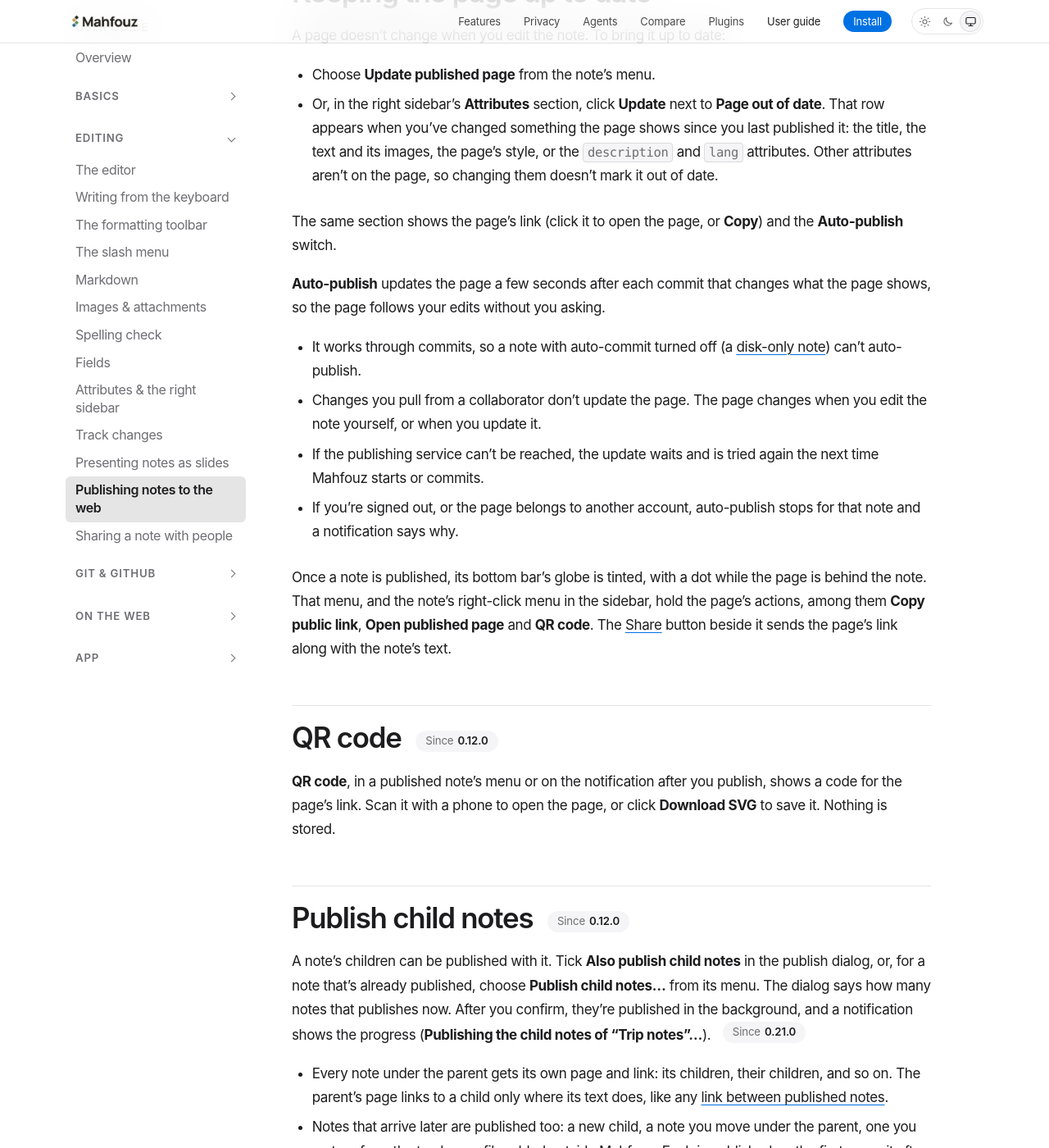
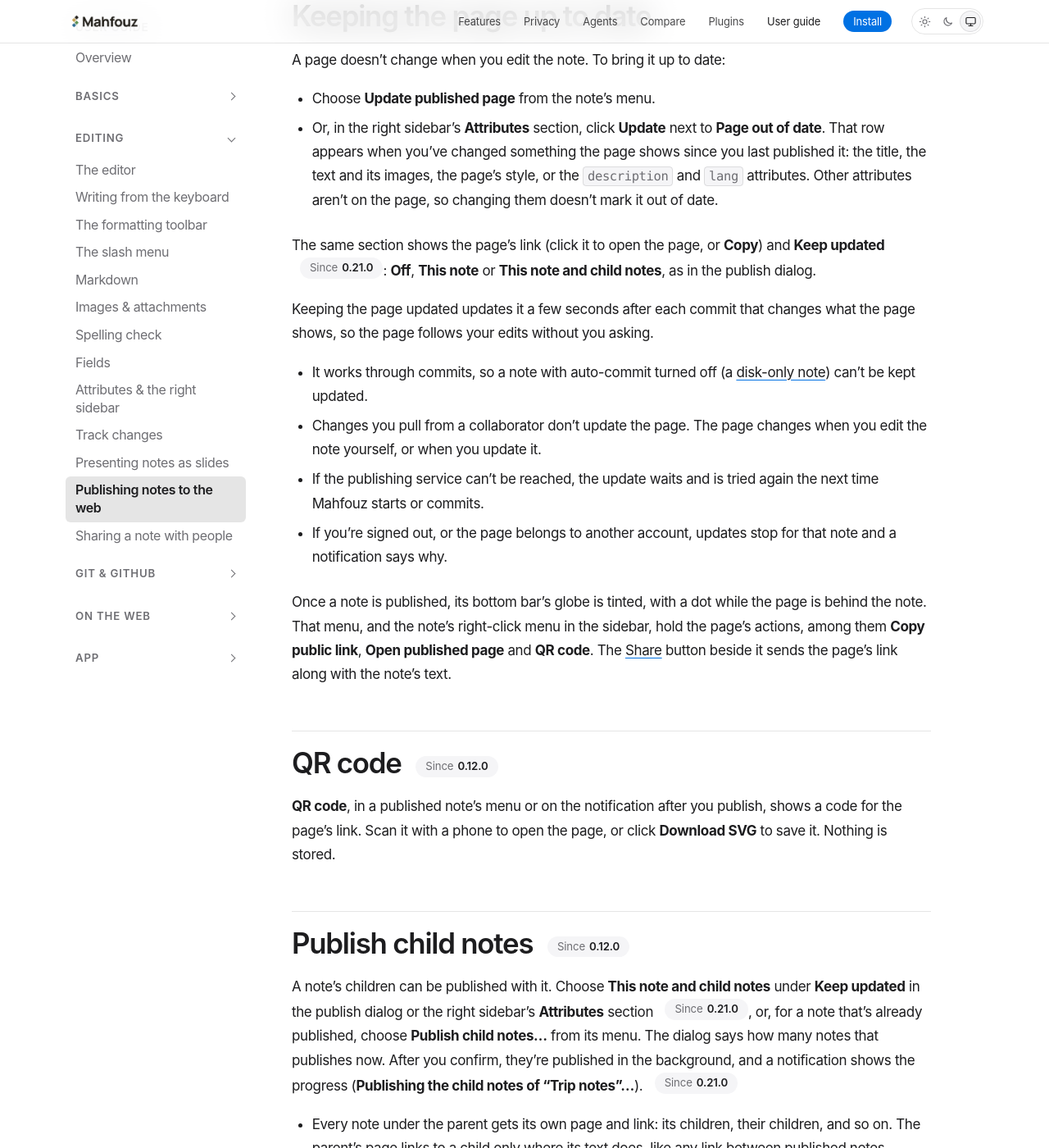
Before and after one commit to mahfouz-app/docs, a Jekyll site: the page built from guide/publishing.md, in a window 1280 px wide and 1400 px high, scrolled down 2991 px. Shown: the whole window at 82% size. Built offline with Jekyll 4.4.1, drawn with Linux system fonts in a browser that asks for light colours; some of the changed text lies outside the part shown.

Commit message:
docs(publishing): Keep updated and the publish level (#285)
* docs(publishing): Keep updated and the publish level (0.21.0)

publish: self | children | never replaces auto_publish, publish_children
and no_publish; the publish dialog and Page settings have one Keep updated
choice.

Co-Authored-By: Claude Opus 5.5 <noreply@anthropic.com>

* docs(publishing): Keep updated lives in the Attributes section

Co-Authored-By: Claude Opus 5.5 <noreply@anthropic.com>

---------

Co-authored-by: Claude Opus 5.5 <noreply@anthropic.com>

```diff
--- a/guide/publishing.md
+++ b/guide/publishing.md
@@ -40,11 +40,12 @@ what goes public:
   in the view to leave it out. {% include since.html v="0.16.0" %}
 
 Choose the page's **Visibility** (see [Visibility](#visibility)) and
-**Theme** (see [Themes](#themes)). Turn on **Auto-publish changes**
-{% include since.html v="0.13.0" %} if you want
-the page to follow the note (see
-[Keeping the page up to date](#keeping-the-page-up-to-date)), then click
-**Publish**.
+**Theme** (see [Themes](#themes)). Under **Keep updated** {% include since.html v="0.21.0" %}, choose
+**This note** if you want the page to follow the note (see
+[Keeping the page up to date](#keeping-the-page-up-to-date)), or **This
+note and child notes** to publish the notes under it too (see
+[Publish child notes](#publish-child-notes)). **Off** publishes the page
+once. Then click **Publish**.
 
 The dialog closes right away and the page is published in the background,
 so you can keep working. {% include since.html v="0.21.0" %} A notification shows the progress
@@ -126,21 +127,22 @@ A page doesn't change when you edit the note. To bring it up to date:
   of date.
 
 The same section shows the page's link (click it to open the page, or
-**Copy**) and the **Auto-publish** switch.
+**Copy**) and **Keep updated** {% include since.html v="0.21.0" %}: **Off**, **This note** or **This note
+and child notes**, as in the publish dialog.
 
-**Auto-publish** updates the page a few seconds after each commit that
+Keeping the page updated updates it a few seconds after each commit that
 changes what the page shows, so the page follows your edits without you
 asking.
 
 - It works through commits, so a note with auto-commit turned off (a
   [disk-only note](/guide/history/#auto-commit-and-disk-only-notes)) can't
-  auto-publish.
+  be kept updated.
 - Changes you pull from a collaborator don't update the page. The page
   changes when you edit the note yourself, or when you update it.
 - If the publishing service can't be reached, the update waits and is tried
   again the next time Mahfouz starts or commits.
-- If you're signed out, or the page belongs to another account, auto-publish
-  stops for that note and a notification says why.
+- If you're signed out, or the page belongs to another account, updates
+  stop for that note and a notification says why.
 
 Once a note is published, its bottom bar's globe is tinted, with a dot
 while the page is behind the note. That menu, and the note's right-click
@@ -157,9 +159,10 @@ page, or click **Download SVG** to save it. Nothing is stored.
 
 ## Publish child notes {% include since.html v="0.12.0" %} {#publish-child-notes}
 
-A note's children can be published with it. Tick **Also publish child
-notes** in the publish dialog, or, for a note that's already published,
-choose **Publish child notes…** from its menu. The dialog says how many
+A note's children can be published with it. Choose **This note and child
+notes** under **Keep updated** in the publish dialog or the right sidebar's **Attributes** section {% include since.html v="0.21.0" %},
+or, for a note that's already published, choose **Publish child notes…**
+from its menu. The dialog says how many
 notes that publishes now. After you confirm, they're published in the
 background, and a notification shows the progress (**Publishing the child
 notes of "Trip notes"…**). {% include since.html v="0.21.0" %}
@@ -171,14 +174,15 @@ notes of "Trip notes"…**). {% include since.html v="0.21.0" %}
   under the parent, one you restore from the trash, or a file added outside
   Mahfouz. Each is published on the first commit after it has a title, and a
   notification gives its link.
-- With **Auto-publish changes** on for the parent, the child pages follow
-  your edits as well.
+- The parent's page and every child page follow your edits. {% include since.html v="0.21.0" %}
 - A [disk-only note](/guide/history/#auto-commit-and-disk-only-notes) isn't
   published, and neither is a note you pull from a collaborator until you
   change it yourself.
 
-Choose **Stop publishing child notes** from the parent's menu to turn it
-off. No new children are published; the pages already online stay up.
+Choose **Stop publishing child notes** from the parent's menu, or **This
+note** under **Keep updated**, to turn it off. The parent's page is still
+kept updated. No new children are published; the pages already online stay
+up.
 
 Unpublishing a child keeps it off the web: it isn't published again with
 its parent. Publishing it yourself undoes that. Unpublishing the parent asks
@@ -348,10 +352,18 @@ next update tells you, and the note stops being marked as published.
 ## How it's stored
 
 A published note remembers its page in its own attributes:
-`published: <id>` (the page's id) and, with auto-publish on,
-`auto_publish: true`. A parent that publishes its children has
-`publish_children: true`, and a child kept off the web has
-`no_publish: true`. They travel with the note through git, so another
+`published: <id>` (the page's id) and `publish`, which holds what **Keep
+updated** says {% include since.html v="0.21.0" %}:
+
+- `publish: self`: the page is kept up to date.
+- `publish: children`: the page and its child notes' pages are kept up to
+  date, and new child notes are published.
+- `publish: never`: a child note kept off the web.
+
+Any other `publish` value, such as Obsidian Publish's `publish: true`, is
+your own attribute. Older versions wrote `auto_publish`,
+`publish_children` and `no_publish`; Mahfouz no longer reads them, so
+change them to `publish` by hand. They travel with the note through git, so another
 device or a collaborator sees the note as published. See
 [Names Mahfouz keeps for itself](/guide/attributes/#names-mahfouz-keeps-for-itself).
 The page's theme, description and language are ordinary attributes:
```
Also changed, not shown: guide/attributes.md (+3 -3 lines), guide/online-agents.md (+2 -2 lines).
